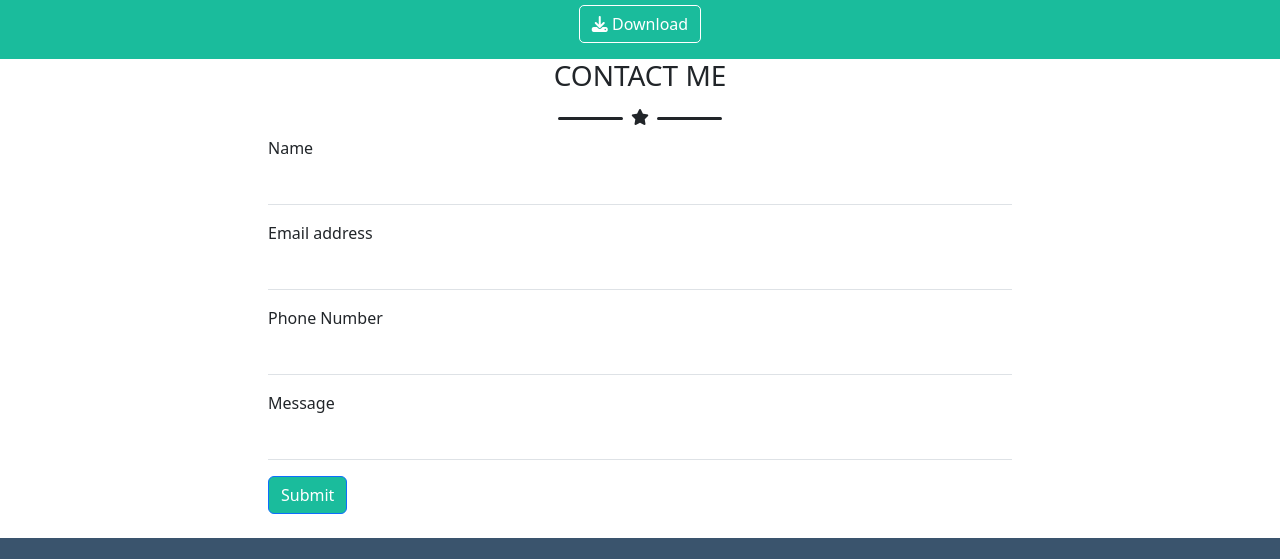
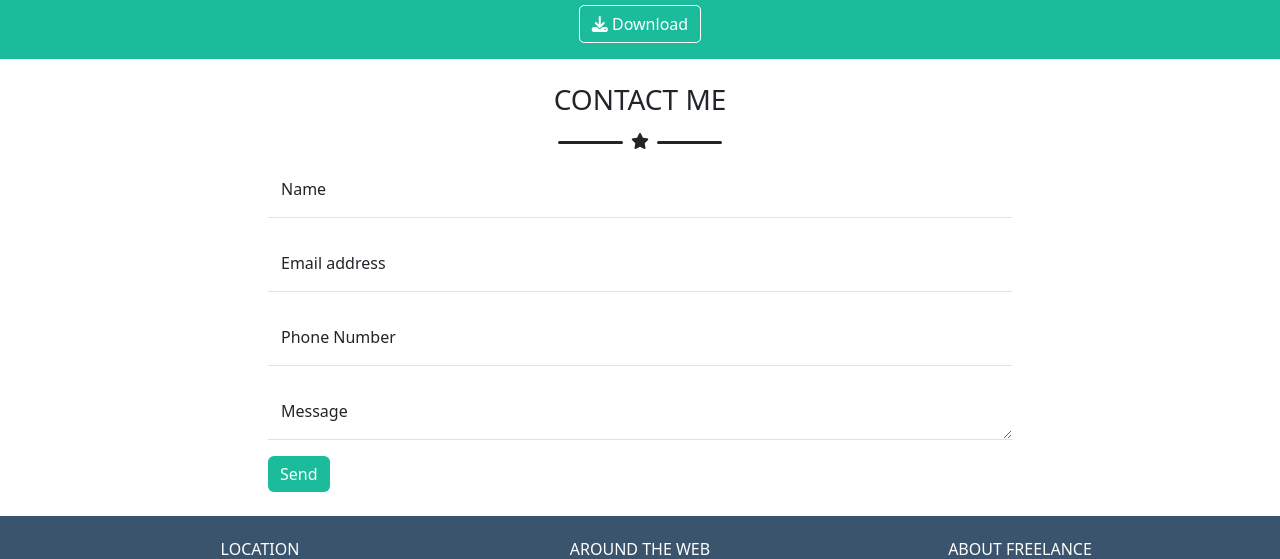
Before and after one commit to eugeniomalavasi/html-css-bootstrap-freelancer, a plain HTML site: page index.html in a window 1280 px wide. Shown: the part 1422-1981 px from the top of the page. Drawn offline with nearby package versions, Linux system fonts and the light colour scheme.

Commit message:
feat: navbar improved

```diff
--- a/css/style.css
+++ b/css/style.css
@@ -12,6 +12,7 @@ ul {
 /* BUTTON */
 .ms_button {
     background-color: var(--hero-bkg-clr);
+    border: none;
 }
 
 /* STAR BARS */
@@ -28,6 +29,11 @@ header {
 
 header ul {
     font-weight: 500;
+}
+
+.ms_hmb_style {
+    color: white;
+    border: 1px solid white;
 }
 /* HERO IMAGE SECTION */
 .ms_hero_container {
@@ -62,12 +68,22 @@ header ul {
     text-decoration: none;
 }
 
-/* FORM SECTIO */
+/* FORM SECTION */
 .ms_form_control {
     border-top: none;
     border-left: none;
     border-right: none;
     border-radius: 0;
+    padding: 0;
+}
+
+.ms_form_style label {
+    margin: 0;
+    padding: 0;
+}
+
+.ms_textarea {
+    height: 200px;
 }
 
 /* FOOTER SECTION */
--- a/index.html
+++ b/index.html
@@ -28,7 +28,7 @@
                     <!-- brand logo -->
                     <a class="navbar-brand text-white h6" href="#">START BOOTSTRAP</a>
                     <!-- hamburger button -->
-                    <button class="navbar-toggler text-white" type="button" data-bs-toggle="collapse"
+                    <button class="navbar-toggler ms_hmb_style" type="button" data-bs-toggle="collapse"
                         data-bs-target="#navbarSupportedContent" aria-controls="navbarSupportedContent"
                         aria-expanded="false" aria-label="Toggle navigation">
                         <!-- hamburger icon -->
@@ -139,7 +139,8 @@
                     </div>
                     <!-- about button -->
                     <div class="d-flex justify-content-center pt-2 pb-3">
-                        <a class="btn btn-outline-light" type="button" href=""><i class="fa-solid fa-download"></i> Download</a>
+                        <a class="btn btn-outline-light" type="button" href=""><i class="fa-solid fa-download"></i>
+                            Download</a>
                     </div>
                 </div>
             </div>
@@ -148,31 +149,35 @@
         <section class="ms_contact_me">
             <div class="ms_container">
                 <div class="container">
-                    <h3 class="text-center">CONTACT ME</h3>
+                    <h3 class="text-center pt-4">CONTACT ME</h3>
                     <div class="star w-50 d-flex justify-content-center m-auto">
                         <hr class="opacity-100 star-width">
                         <i class="fa-solid fa-star pt-2 px-2 py-2"> </i>
                         <hr class="opacity-100 star-width">
                     </div>
                     <!-- contact list -->
-                    <form>
-                        <div class="mb-3">
-                            <label for="name" class="form-label">Name</label>
-                            <input type="text" class="form-control ms_form_control" id="name">
+                    <!-- floating input name -->
+                    <div class="form-floating mb-3">
+                        <input type="text" class="form-control ms_form_control" id="floatingInput" placeholder="name">
+                        <label for="floatingInput" class="fw-medium">Name</label>
+                      </div>
+                        <!-- floating email -->
+                        <div class="form-floating mb-3">
+                            <input type="email" class="form-control ms_form_control" id="floatingInput" placeholder="name@example.com">
+                            <label for="floatingInput" class="fw-medium">Email address</label>
+                          </div>
+                        <!-- floating phone -->
+                        <div class="form-floating mb-3">
+                            <input type="tel" class="form-control ms_form_control" id="floatingInput" placeholder="+39 00000 000">
+                            <label for="floatingInput" class="fw-medium">Phone Number</label>
+                          </div>
+                        <!-- floating text area -->
+                        <div class="form-floating mb-3">
+                            <textarea class="form-control ms_form_control ms_textarea" placeholder="Leave a comment here"
+                                id="text"></textarea>
+                            <label for="text" class="fw-medium">Message</label>
                         </div>
-                        <div class="mb-3">
-                            <label for="exampleInputEmail1" class="form-label">Email address</label>
-                            <input type="email" class="form-control ms_form_control" id="exampleInputEmail1">
-                        </div>
-                        <div class="mb-3">
-                            <label for="phone" class="form-label">Phone Number</label>
-                            <input type="tel" class="form-control ms_form_control" id="phone">
-                        </div>
-                        <div class="mb-3">
-                            <label for="text" class="form-label">Message</label>
-                            <input type="text-area" class="form-control ms_form_control" id="text">
-                        </div>
-                        <button type="submit" class="btn btn-primary mb-4 ms_button">Submit</button>
+                        <button type="submit" class="btn btn-primary mb-4 ms_button">Send</button>
                     </form>
                 </div>
         </section>
```
